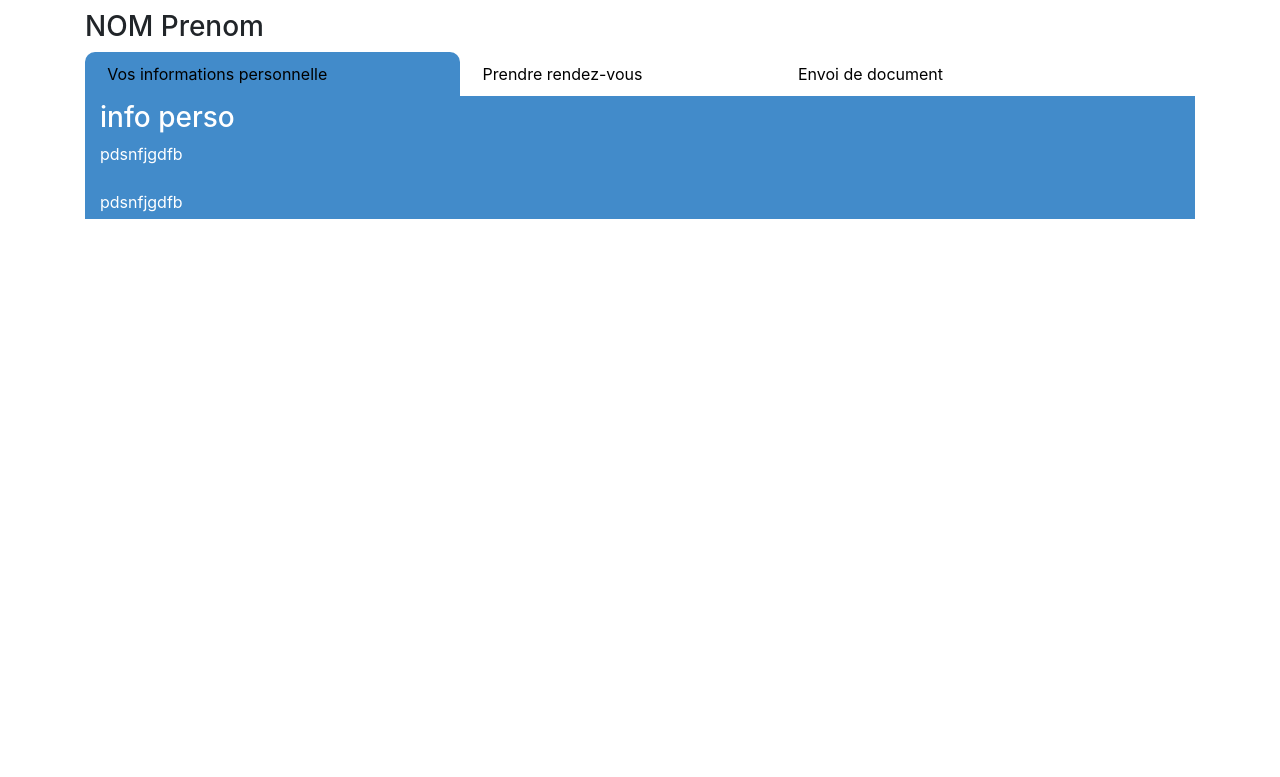
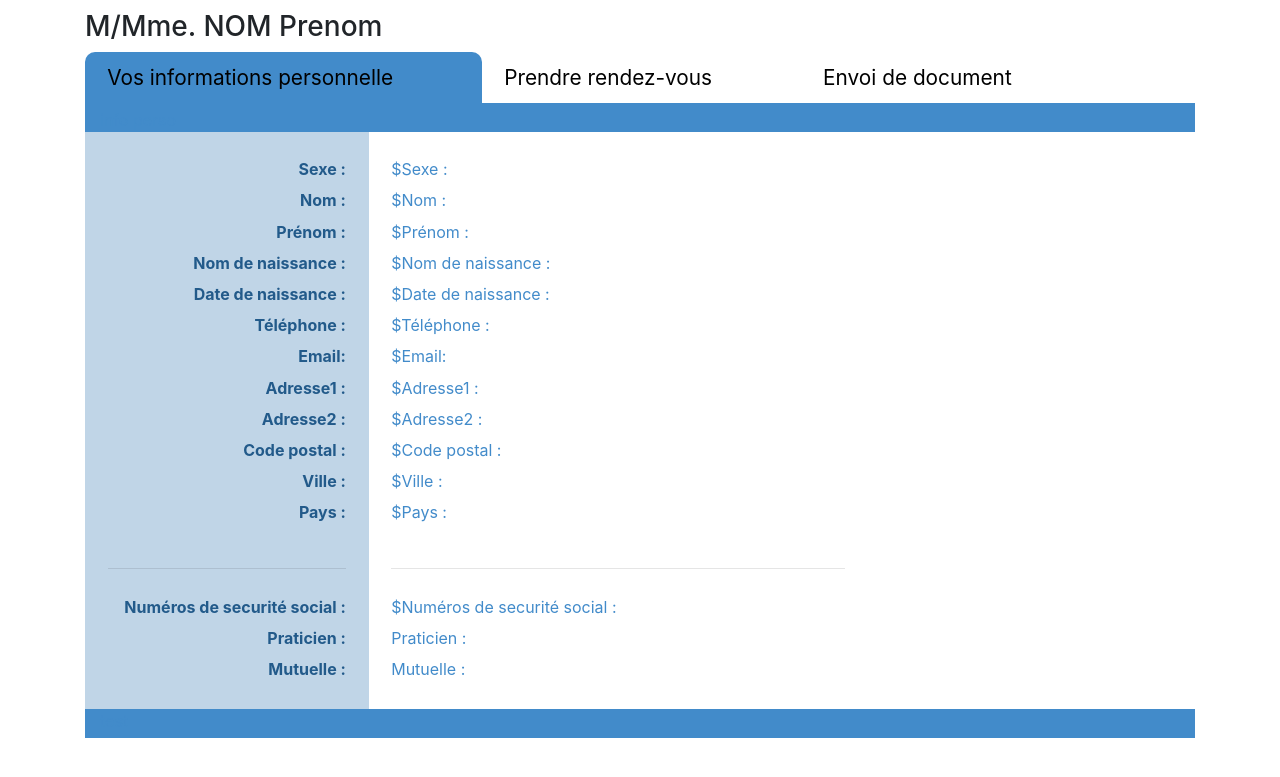
Before and after one commit to mRabaj/professionLiberal, a PHP site: page /patient_home.php in a window 1280 px wide. Shown: the top 777 px of the page. Run offline with PHP 8.4, Linux system fonts and the light colour scheme; some libraries are stand-ins or nearby versions.

Commit message:
update patient_home
Principalement le css

```diff
--- a/patient_home.css
+++ b/patient_home.css
@@ -1,9 +1,10 @@
 body {
     padding: 10px;
 }
+
 li {
     padding-left: 2%;
-    padding-right: 12%;
+    padding-right: 8%;
     padding-top: 10px;
     padding-bottom: 10px;
     border-top-left-radius:10px;
@@ -11,7 +12,7 @@ li {
 }
 
 #exTab1 .tab-content {
-    color : white;
+    color : #428bca;
     background-color: #428bca;
     padding : 5px 15px;
 }
@@ -26,6 +27,7 @@ a{
 
 a:link {
     color: black;
+    font-size: 1.3em;
     text-decoration: none;
 }
 
@@ -48,3 +50,33 @@ a:active {
 .active {
     background-color: #428bca;
 }
+
+.white_background_conteneur {
+    line-height : 95%;
+    width: 105%;
+    margin-left: -15px;
+    background-color: white;
+    color:#428bca;
+    display: flex;
+    overflow: hidden;
+}
+
+#conteneur_type_information {
+    background-color: #C0D5E7;
+    text-align: right;
+    font-weight: bold;
+    color:#225A8A;
+    width: 25%;
+    padding-right: 2%;
+    padding-left: 2%;
+}
+
+#conteneur_information {
+    margin-left: 2%;
+    margin-right: 2%;
+    /* background-color:blue; */
+    width: 40%;
+}
+.exTab1 {
+    overflow: clip;
+}
--- a/patient_home.php
+++ b/patient_home.php
@@ -9,7 +9,7 @@
 </head>
 <body>
 
-<div class="container"><h3>NOM Prenom</h3></div>
+<div class="container"><h3>M/Mme. NOM Prenom</h3></div>
 <div id="exTab1" class="container">
     <ul class="nav nav-pills">
         <li class="active"><a  href="#1a" data-toggle="tab">Vos informations personnelle</a>
@@ -21,16 +21,63 @@
     </ul>
     <div class="tab-content clearfix">
         <div class="tab-pane active" id="1a">
-            <h3>info perso</h3>
-            <div>pdsnfjgdfb</div>
-            <br>
-            <div>pdsnfjgdfb</div>
+            <h7>info perso</h7>
+            <div class="white_background_conteneur">
+                <div id="conteneur_type_information">
+                    <br>
+                    <br>
+                    <p>Sexe :</p>
+                    <p>Nom :</p>
+                    <p>Prénom :</p>
+                    <p>Nom de naissance :</p>
+                    <p>Date de naissance :</p>
+                    <p>Téléphone :</p>
+                    <p>Email:</p>
+                    <p>Adresse1 :</p>
+                    <p>Adresse2 :</p>
+                    <p>Code postal :</p>
+                    <p>Ville :</p>
+                    <p>Pays :</p>
+                    <br>
+                    <hr>
+                    <br>
+                    <p>Numéros de securité social :</p>
+                    <p>Praticien :</p>
+                    <p>Mutuelle :</p>
+                    <br>
+                </div>
+                <div id="conteneur_information">
+                    <br>
+                    <br>
+                    <p>$Sexe :</p>
+                    <p>$Nom :</p>
+                    <p>$Prénom :</p>
+                    <p>$Nom de naissance :</p>
+                    <p>$Date de naissance :</p>
+                    <p>$Téléphone :</p>
+                    <p>$Email:</p>
+                    <p>$Adresse1 :</p>
+                    <p>$Adresse2 :</p>
+                    <p>$Code postal :</p>
+                    <p>$Ville :</p>
+                    <p>$Pays :</p>
+                    <br>
+                    <hr>
+                    <br>
+                    <p>$Numéros de securité social :</p>
+                    <p>Praticien :</p>
+                    <p>Mutuelle :</p>
+                    <br>
+                </div>
+            </div>
+            test
+
         </div>
         <div class="tab-pane" id="2a">
-            <h3>We use the class nav-pills instead of nav-tabs which automatically creates a background color for the tab</h3>
+            <h7>We use the class nav-pills instead of nav-tabs which automatically creates a background color for the tab</h7>
         </div>
         <div class="tab-pane" id="3a">
-            <h3>We applied clearfix to the tab-content to rid of the gap between the tab and the content</h3>
+            <h7>We applied clearfix to the tab-content to rid of the gap between the tab and the content</h7>
         </div>
     </div>
 </div>
```
